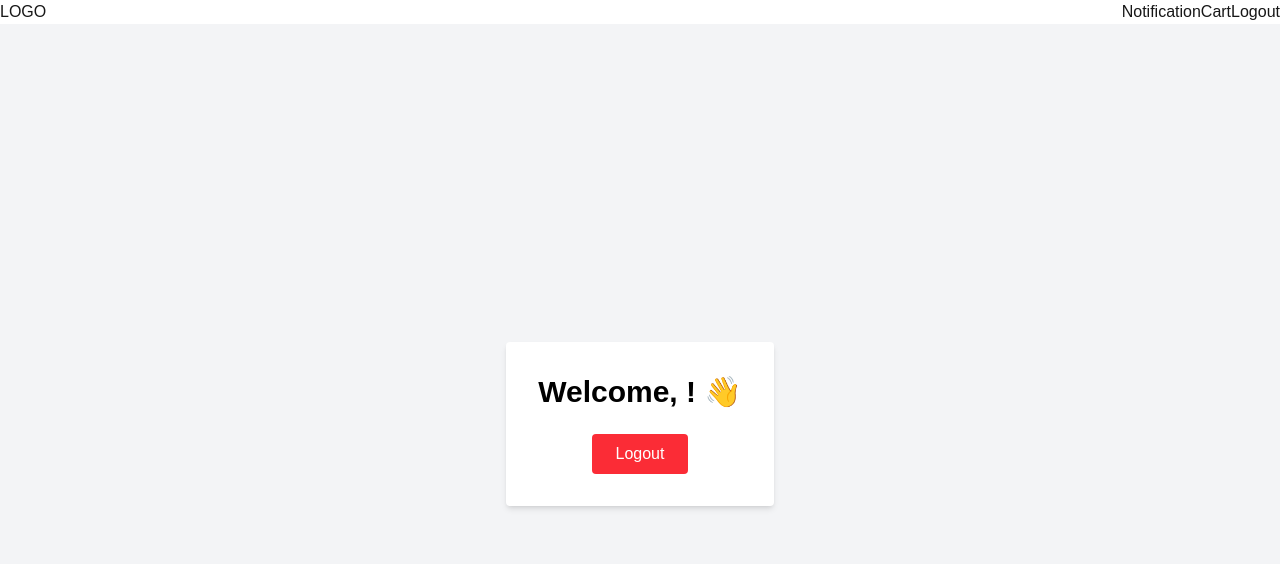
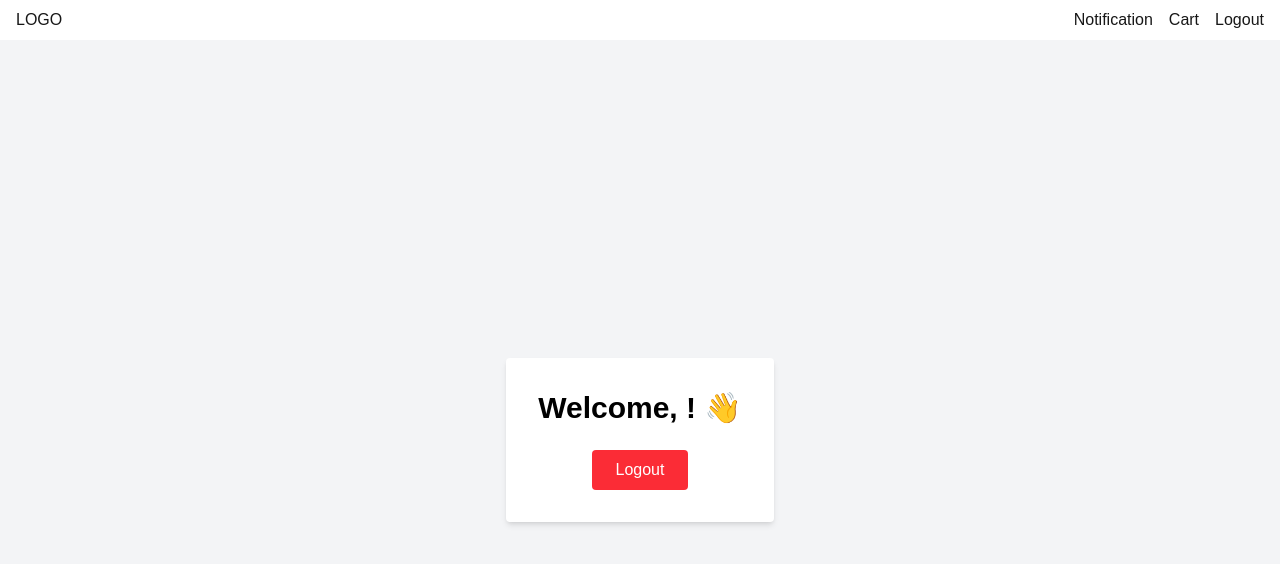
Before and after one commit to raozia/nextjs-authentication, a Next.js app: page /home in a window 1280 px wide. Shown: the top 564 px of the page. Built offline with nearby package versions, Linux system fonts and the light colour scheme; sample sign-in values are in the browser's storage.

Commit message:
Update navbar styling

```diff
--- a/components/NavBar.tsx
+++ b/components/NavBar.tsx
@@ -4,12 +4,12 @@ import Link from 'next/link'
 const NavBar = () => {
     return (
         <div>
-            <div className='flex justify-between'>
+            <div className='flex justify-between py-2 px-4'>
                 <div>
                     <h1>LOGO</h1>
                 </div>
                 <div>
-                    <div>
+                    <div className='flex gap-4'>
                         <Link href={'/#'}>Notification</Link>
                         <Link href={'/#'}>Cart</Link>
                         <Link href={'/#'}>Logout</Link>
```
